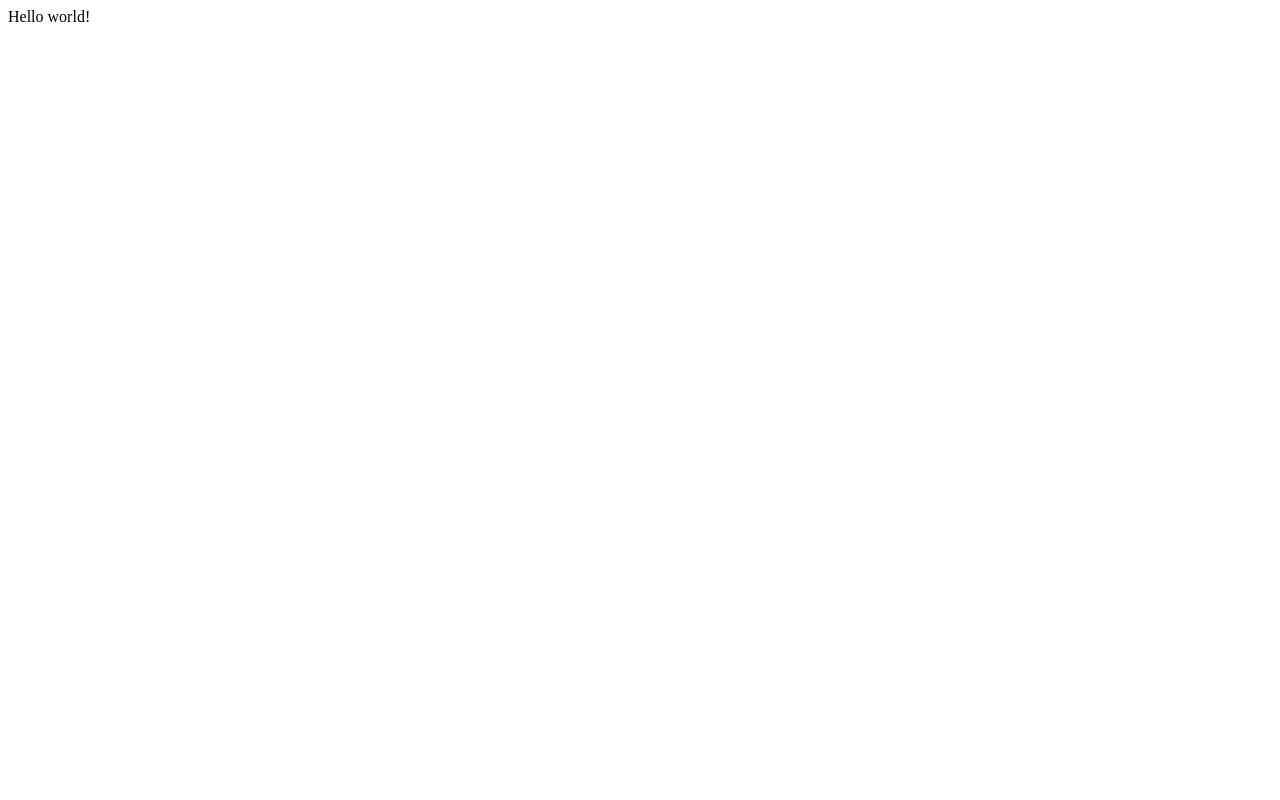
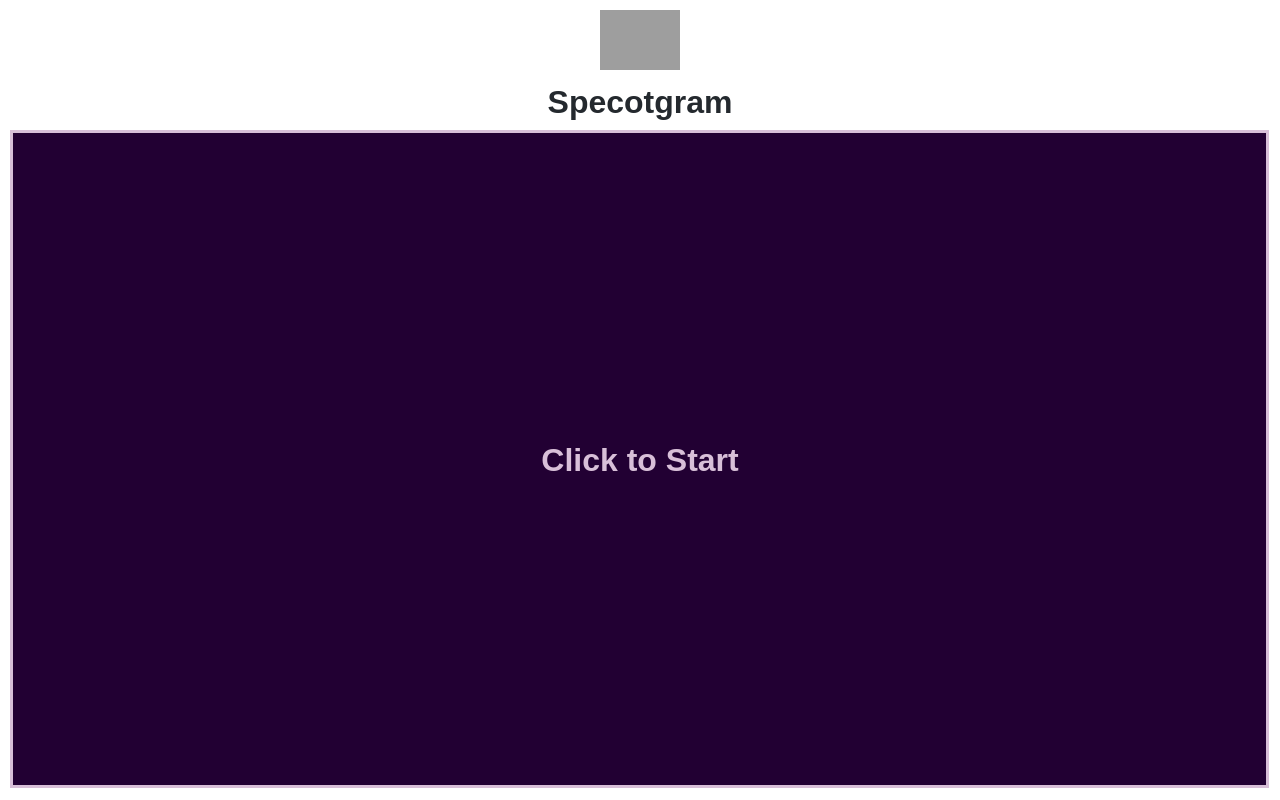
Before and after one commit to renchris/spectrogram, a Gatsby site: page / in a window 1280 px wide. Built offline with nearby package versions, Linux system fonts and the light colour scheme; Gatsby itself is replaced by a stand-in of ours; grey boxes are pictures that could not be loaded.

Commit message:
complete Spectogram with header and styling

```diff
--- /dev/null
+++ b/src/pages/index.css
@@ -0,0 +1,55 @@
+html,
+body {
+  height: 100%;
+  overflow: hidden;
+  margin: 0;
+}
+
+.image-div {
+  position: absolute;
+  display: flex;
+  width: 100vw;
+  height: 10vh;
+  place-content: center;
+  vertical-align: middle;
+  top: 10px;
+}
+
+img {
+  position: relative;
+  height: 60px;
+  object-fit: contain;
+  z-index: 10;
+}
+
+.image-title {
+  position: absolute;
+  font-family: sans-serif;
+  top: 55.25px;
+  left: 50%;
+  transform: translate(-50%, 50%);
+  margin: 0;
+  z-index: 10;
+  color: #24292e;
+}
+
+canvas {
+  border: 3px solid thistle;
+  height: calc(100vh - 128px - 20px);
+  min-height: 90%;
+  width: calc(100% - 7px - 20px);
+  transform: translate(10px, calc(120px + 10px));
+  background-color: hsl(280, 100%, 10%);
+}
+
+h1 {
+  position: absolute;
+  font-family: sans-serif;
+  top: 50%;
+  left: 50%;
+  transform: translate(-50%, calc(-50% + 60px));
+  margin: 0;
+  z-index: 10;
+  color: thistle;
+  user-select: none;
+}
--- a/src/pages/index.js
+++ b/src/pages/index.js
@@ -1,5 +1,113 @@
 import React from "react"
 
+import layoutStyles from "./index.css"
+
+import image from "../images/wave.svg"
+
+var canvasActivated = false
+
+function setupCanvas() {
+  console.log("That's cool")
+
+  if (canvasActivated) {
+    return
+  }
+  canvasActivated = true
+
+  document.getElementById("clickHeader").hidden = true
+
+  // //cavnas
+  var canvas = document.getElementById("specCanvas")
+  console.log(canvas)
+  // //2D context of canvas
+  var contextOfCanvas = canvas.getContext("2d")
+
+  const canvasWidth = (canvas.width = window.innerWidth)
+  const canvasHeight = (canvas.height = window.innerHeight)
+
+  console.log(canvasWidth)
+  console.log(canvasHeight)
+
+  //connect our stream to our analyzer, and ask our anaylzer for specific types of data
+  //ie frequency spectrum at our current point in time
+  const audioContext = new AudioContext()
+  const analyser = audioContext.createAnalyser()
+
+  //how detailed our data is going to be
+  analyser.fftSize = 1024
+
+  // microphone
+  navigator.mediaDevices.getUserMedia({ audio: true }).then(process)
+
+  //takes our audio stream
+  function process(audioStream) {
+    console.log(audioStream)
+    //wraps stream in a source object allows us to connect our stream to our analyzer
+    const audioSource = audioContext.createMediaStreamSource(audioStream)
+    audioSource.connect(analyser)
+    //array of audio data with  has length of audioContext.fftSize
+    const audioData = new Uint8Array(analyser.frequencyBinCount)
+    const dataLength = audioData.length
+
+    const lineHeight = canvasHeight / dataLength
+    const xPosition = canvasWidth - 1
+
+    contextOfCanvas.fillStyle = `hsl(280, 100%, 10%)`
+    contextOfCanvas.fillRect(0, 0, canvasWidth, canvasHeight)
+
+    loop()
+
+    function loop() {
+      //call again on next frame
+      window.requestAnimationFrame(loop)
+      //take data and move it one pixel to the left
+      let imageData = contextOfCanvas.getImageData(
+        1,
+        0,
+        canvasWidth - 1,
+        canvasHeight
+      )
+      contextOfCanvas.fillRect(0, 0, canvasWidth, canvasHeight)
+      contextOfCanvas.putImageData(imageData, 0, 0)
+      //analyser will populate and transform data array
+      analyser.getByteFrequencyData(audioData)
+      console.log(dataLength)
+      for (let i = 0; i < dataLength; i++) {
+        let ratio = audioData[i] / 255
+        let hue = (ratio * 120 + 280) % 360
+        let saturation = "100%"
+        let lightness = 10 + 70 * ratio + "%"
+        contextOfCanvas.beginPath()
+        contextOfCanvas.strokeStyle = `hsl(${hue}, ${saturation}, ${lightness})`
+        contextOfCanvas.lineWidth = 15
+        contextOfCanvas.moveTo(xPosition, canvasHeight - i * lineHeight)
+        contextOfCanvas.lineTo(
+          xPosition,
+          canvasHeight - (i * lineHeight + lineHeight)
+        )
+        contextOfCanvas.stroke()
+      }
+    }
+  }
+}
+
 export default function Home() {
-  return <div>Hello world!</div>
+  return (
+    <div>
+      <div className="image-div">
+        <a href="https://github.com/renchris/spectrogram" target="_blank">
+          <img alt="Spectrogram" src={image} />
+        </a>
+        <h1 className="image-title">Specotgram</h1>
+      </div>
+      <h1 id="clickHeader" onClick={setupCanvas}>
+        Click to Start
+      </h1>
+      <canvas
+        onClick={setupCanvas}
+        id="specCanvas"
+        className={layoutStyles.canvas}
+      ></canvas>
+    </div>
+  )
 }
```
Also changed, not shown: README.md, src/components/canvas.js (added).
